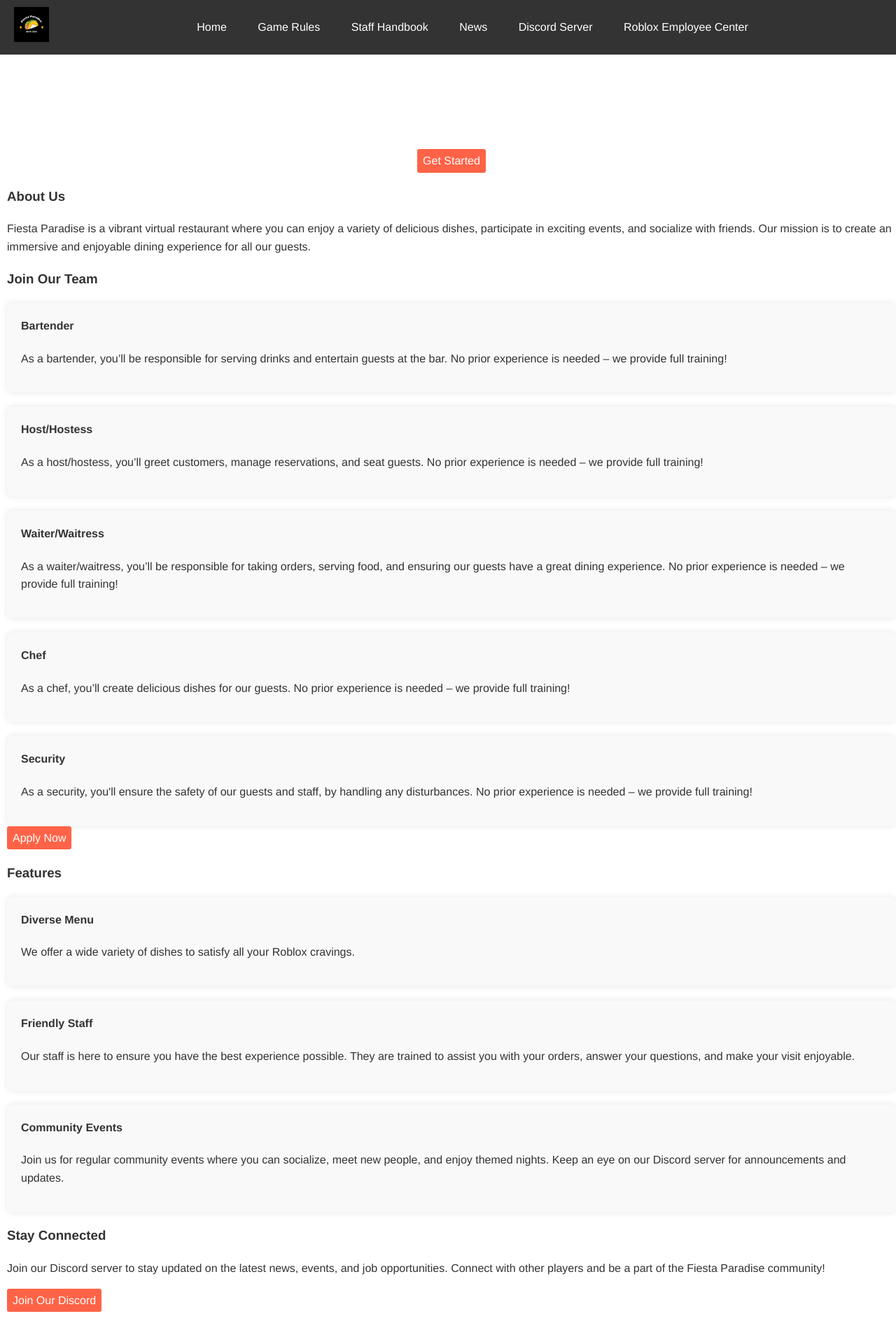
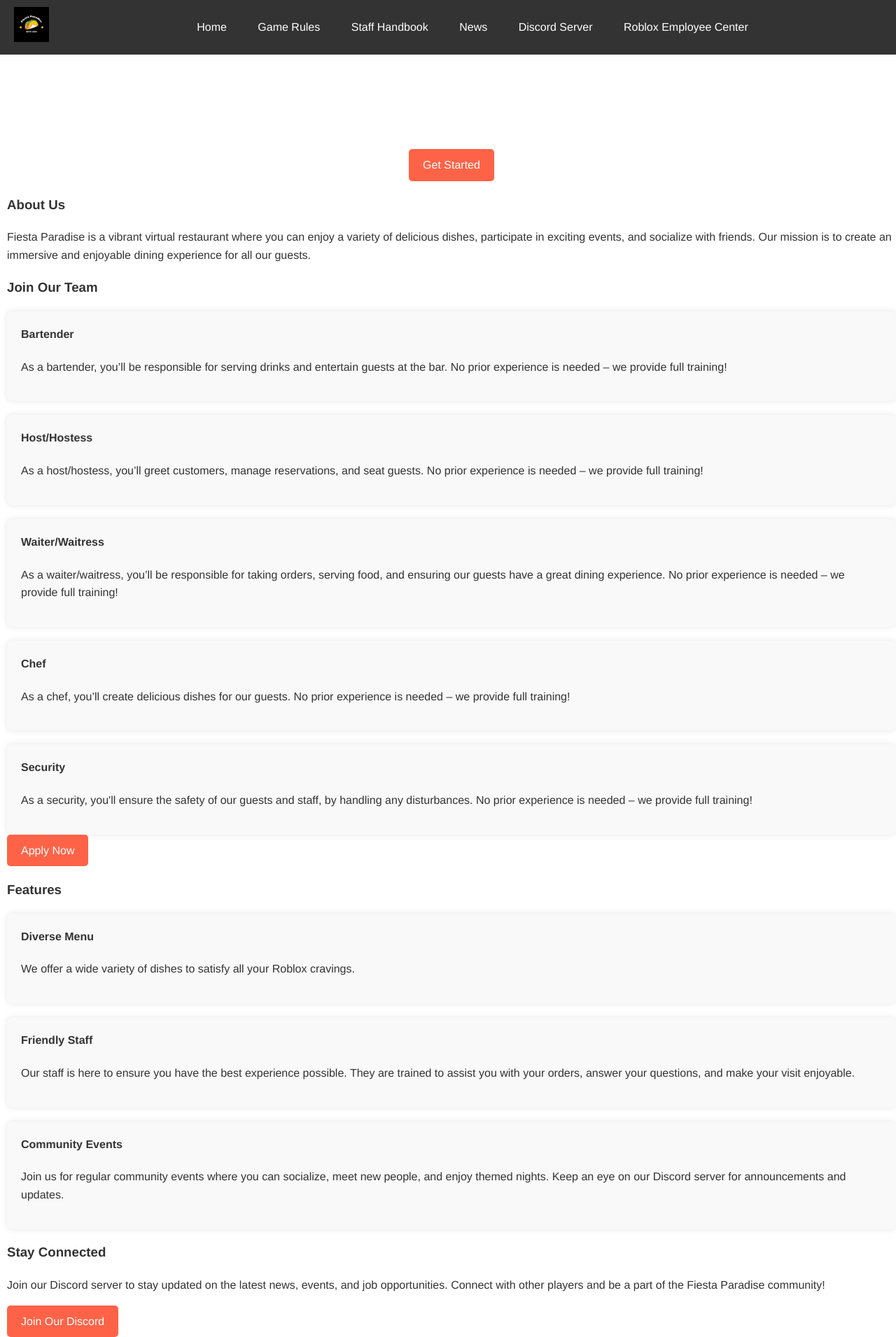
Before and after one commit to ifBars/Fiesta-Paradise, a Jekyll site: the page built from index.html, in a window 1280 px wide. Shown: the whole page at 70% size. Built offline with Jekyll 4.4.1, drawn with Linux system fonts in a browser that asks for light colours; before the commit the page ends 1875 px from its top, so only the background shows below that.

Commit message:
Update styles.css

```diff
--- a/assets/css/styles.css
+++ b/assets/css/styles.css
@@ -107,11 +107,11 @@
 
 .cta-button {
   display: inline-block;
-  padding: 4px 8px;
+  padding: 10px 20px;
   background: #ff6347;
   color: #fff;
   text-decoration: none;
-  border-radius: 3px;
+  border-radius: 5px;
   transition: background 0.3s;
 }
 
```
